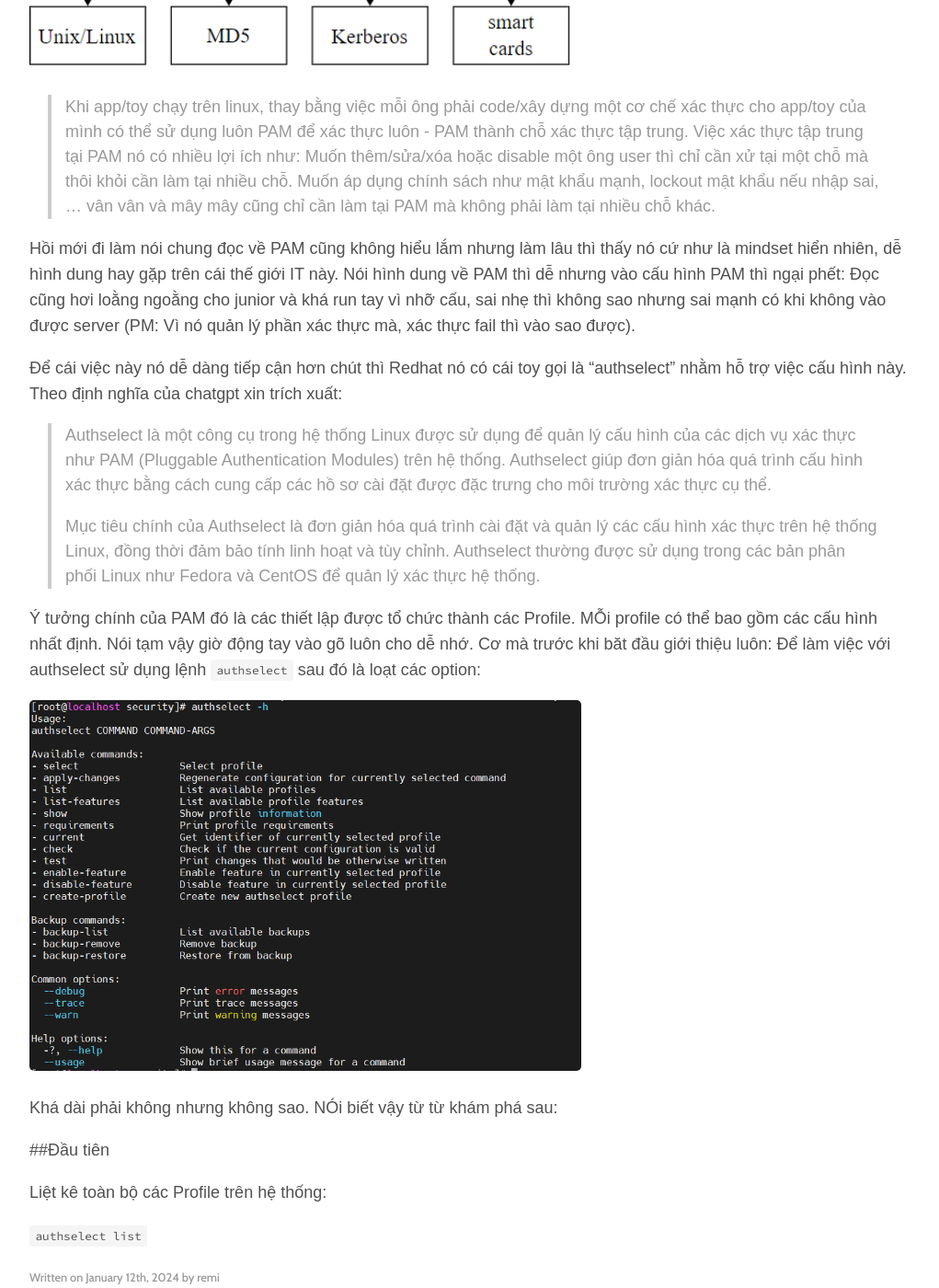
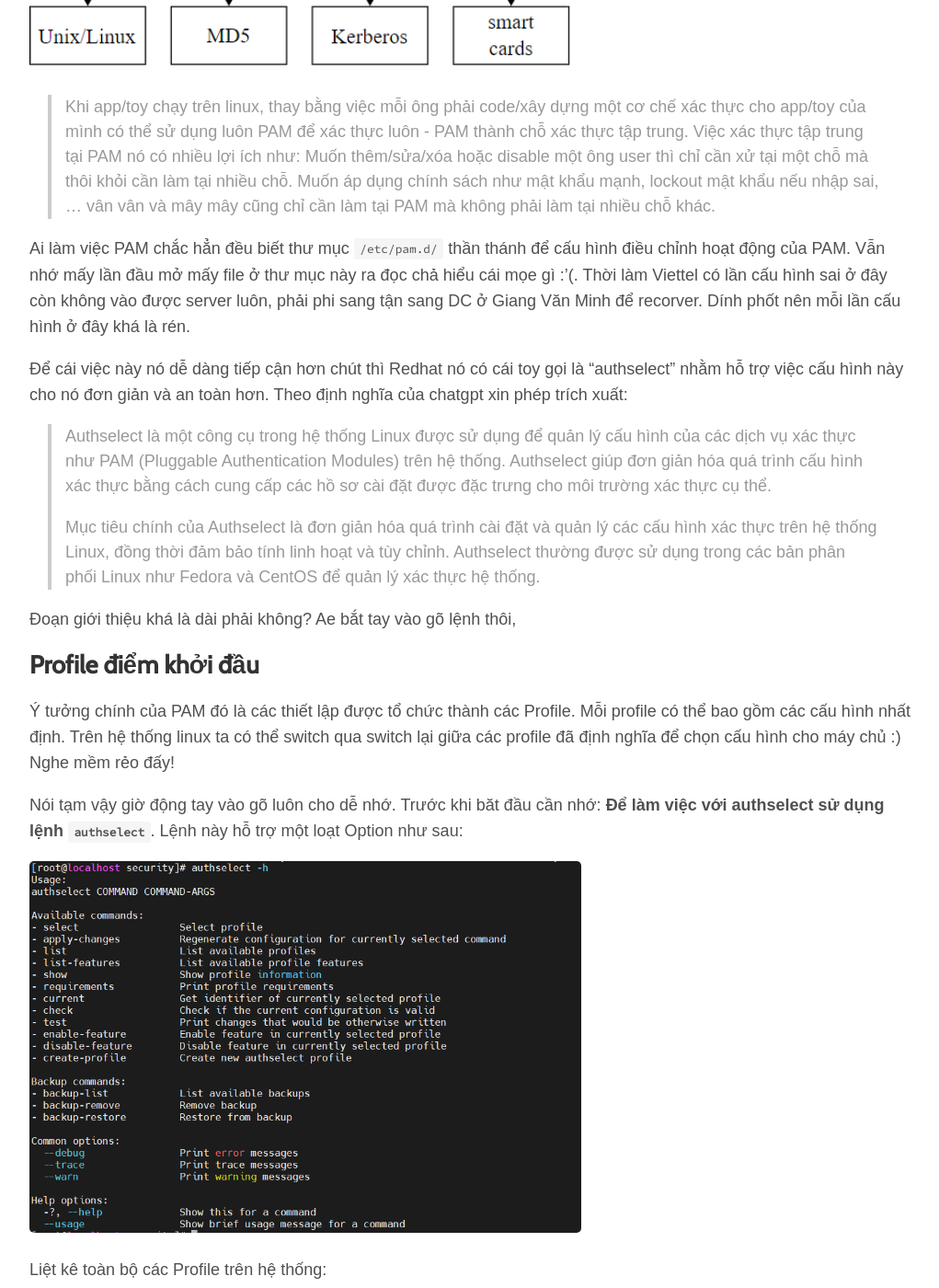
Before and after one commit to toannai/blog, a Jekyll site: the page built from _posts/2024-01-12-authselect-la-cai-gi.md, in a window 1280 px wide and 1400 px high, scrolled down 1199 px. Shown: the whole window at 92% size, without its empty margins (128-1149 px from the left). Built offline with Jekyll 4.4.1, drawn with Linux system fonts in a browser that asks for light colours; some web fonts are replaced.

Commit message:
update intro

````diff
--- a/_posts/2024-01-12-authselect-la-cai-gi.md
+++ b/_posts/2024-01-12-authselect-la-cai-gi.md
@@ -15,21 +15,23 @@ Nói về authselect thì phải nói tới PAM (Pluggable Authentication Module
 
 >Khi app/toy chạy trên linux, thay bằng việc mỗi ông phải code/xây dựng một cơ chế xác thực cho app/toy của mình có thể sử dụng luôn PAM để xác thực luôn - PAM thành chỗ xác thực tập trung. Việc xác thực tập trung tại PAM nó có nhiều lợi ích như: Muốn thêm/sửa/xóa hoặc disable một ông user thì chỉ cần xử tại một chỗ mà thôi khỏi cần làm tại nhiều chỗ. Muốn áp dụng chính sách như mật khẩu mạnh, lockout mật khẩu nếu nhập sai, ... vân vân và mây mây cũng chỉ cần làm tại PAM mà không phải làm tại nhiều chỗ khác.
 
-Hồi mới đi làm nói chung đọc về PAM cũng không hiểu lắm nhưng làm lâu thì thấy nó cứ như là mindset hiển nhiên, dễ hình dung hay gặp trên cái thế giới IT này. Nói hình dung về PAM thì dễ nhưng vào cấu hình PAM thì ngại phết: Đọc cũng hơi loằng ngoằng cho junior và khá run tay vì nhỡ cấu, sai nhẹ thì không sao nhưng sai mạnh có khi không vào được server (PM: Vì nó quản lý phần xác thực mà, xác thực fail thì vào sao được).
+Ai làm việc PAM chắc hẳn đều biết thư mục ```/etc/pam.d/``` thần thánh để cấu hình điều chỉnh hoạt động của PAM. Vẫn nhớ mấy lần đầu mở mấy file ở thư mục này ra đọc chả hiểu cái mọe gì :'(. Thời làm Viettel có lần cấu hình sai ở đây còn không vào được server luôn, phải phi sang tận sang DC ở Giang Văn Minh để recorver. Dính phốt nên mỗi lần cấu hình ở đây khá là rén.
 
-Để cái việc này nó dễ dàng tiếp cận hơn chút thì Redhat nó có cái toy gọi là "authselect" nhằm hỗ trợ việc cấu hình này. Theo định nghĩa của chatgpt xin trích xuất:
+Để cái việc này nó dễ dàng tiếp cận hơn chút thì Redhat nó có cái toy gọi là "authselect" nhằm hỗ trợ việc cấu hình này cho nó đơn giản và an toàn hơn. Theo định nghĩa của chatgpt xin phép trích xuất:
 
 >Authselect là một công cụ trong hệ thống Linux được sử dụng để quản lý cấu hình của các dịch vụ xác thực như PAM (Pluggable Authentication Modules) trên hệ thống. Authselect giúp đơn giản hóa quá trình cấu hình xác thực bằng cách cung cấp các hồ sơ cài đặt được đặc trưng cho môi trường xác thực cụ thể.
 >
 >Mục tiêu chính của Authselect là đơn giản hóa quá trình cài đặt và quản lý các cấu hình xác thực trên hệ thống Linux, đồng thời đảm bảo tính linh hoạt và tùy chỉnh. Authselect thường được sử dụng trong các bản phân phối Linux như Fedora và CentOS để quản lý xác thực hệ thống.
 
-Ý tưởng chính của PAM đó là các thiết lập được tổ chức thành các Profile. MỖi profile có thể bao gồm các cấu hình nhất định. Nói tạm vậy giờ động tay vào gõ luôn cho dễ nhớ. Cơ mà trước khi băt đầu giới thiệu luôn: Để làm việc với authselect sử dụng lệnh `authselect` sau đó là loạt các option:
+Đoạn giới thiệu khá là dài phải không? Ae bắt tay vào gõ lệnh thôi,
+
+## Profile điểm khởi đầu
+
+Ý tưởng chính của PAM đó là các thiết lập được tổ chức thành các Profile. Mỗi profile có thể bao gồm các cấu hình nhất định. Trên hệ thống linux ta có thể switch qua switch lại giữa các profile đã định nghĩa để chọn cấu hình cho máy chủ :) Nghe mềm rẻo đấy!
+
+Nói tạm vậy giờ động tay vào gõ luôn cho dễ nhớ. Trước khi băt đầu cần nhớ: **Để làm việc với authselect sử dụng lệnh `authselect`**. Lệnh này hỗ trợ một loạt Option như sau:
 
 ![02 option]( {{site.url}}/assets/img/2024/01/12/02_option.png){:width="600px"}
-
-Khá dài phải không nhưng không sao. NÓi biết vậy từ từ khám phá sau:
-
-##Đầu tiên
 
 Liệt kê toàn bộ các Profile trên hệ thống:
 
````
